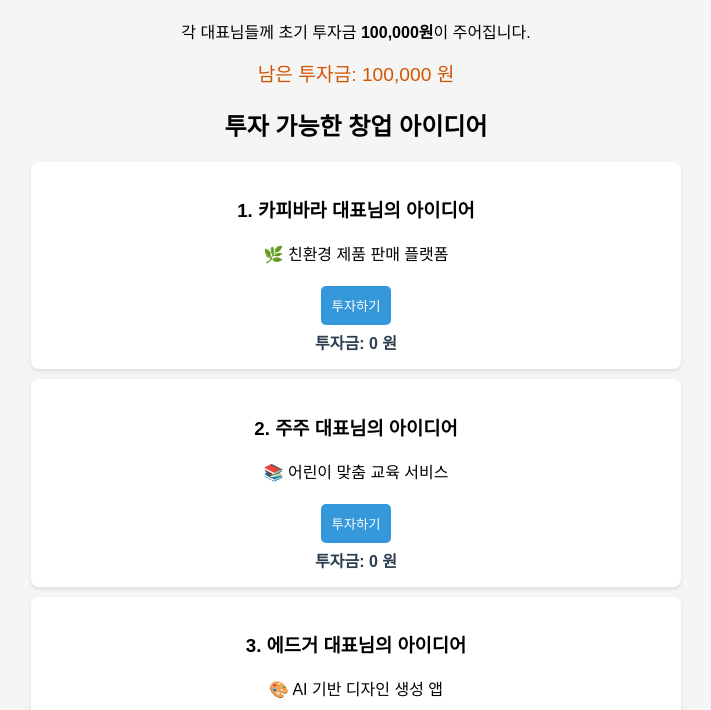
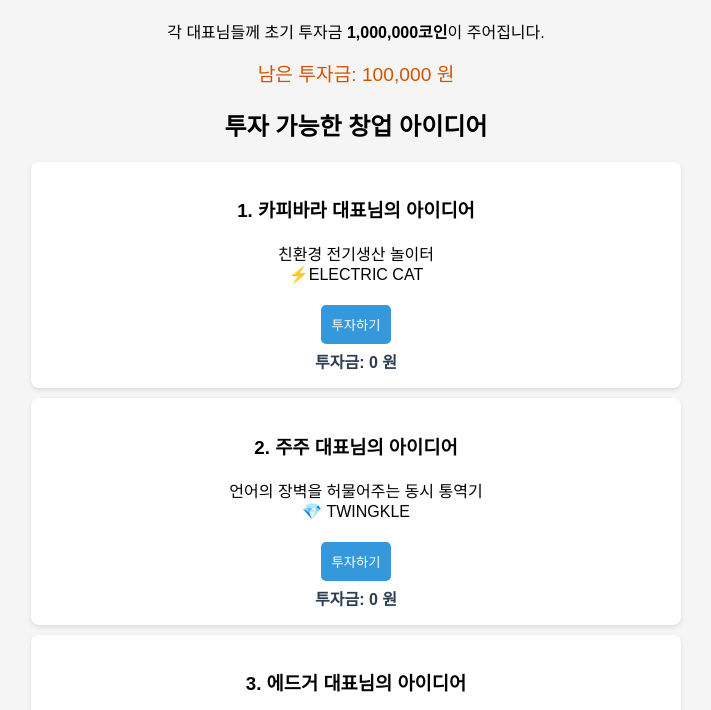
Before and after one commit to toriyang79/sparklingteam, a plain HTML site: page index.html in a window 1280 px wide. Shown: the part 90-800 px from the top of the page, without its empty margins (284-995 px from the left). Drawn offline with Linux system fonts and the light colour scheme.

Commit message:
Add files via upload

```diff
--- a/index.html
+++ b/index.html
@@ -8,7 +8,7 @@
 </head>
 <body>
     <h1>어린이 창업가 모의투자</h1>
-    <p>각 대표님들께 초기 투자금 <strong>100,000원</strong>이 주어집니다.</p>
+    <p>각 대표님들께 초기 투자금 <strong>1,000,000코인</strong>이 주어집니다.</p>
 
     <div id="funds">남은 투자금: <span id="remainingFunds">100,000</span> 원</div>
 
@@ -16,13 +16,13 @@
     <div id="projects">
         <div class="project">
             <h3>1. 카피바라 대표님의 아이디어</h3>
-            <p>🌿 친환경 제품 판매 플랫폼</p>
+            <p>친환경 전기생산 놀이터</br>⚡ELECTRIC CAT</p>
             <button onclick="invest(0)">투자하기</button>
             <span class="investment">투자금: <span id="invested0">0</span> 원</span>
         </div>
         <div class="project">
             <h3>2. 주주 대표님의 아이디어</h3>
-            <p>📚 어린이 맞춤 교육 서비스</p>
+            <p> 언어의 장벽을 허물어주는 동시 통역기</br>💎 TWINGKLE</p>
             <button onclick="invest(1)">투자하기</button>
             <span class="investment">투자금: <span id="invested1">0</span> 원</span>
         </div>
```
